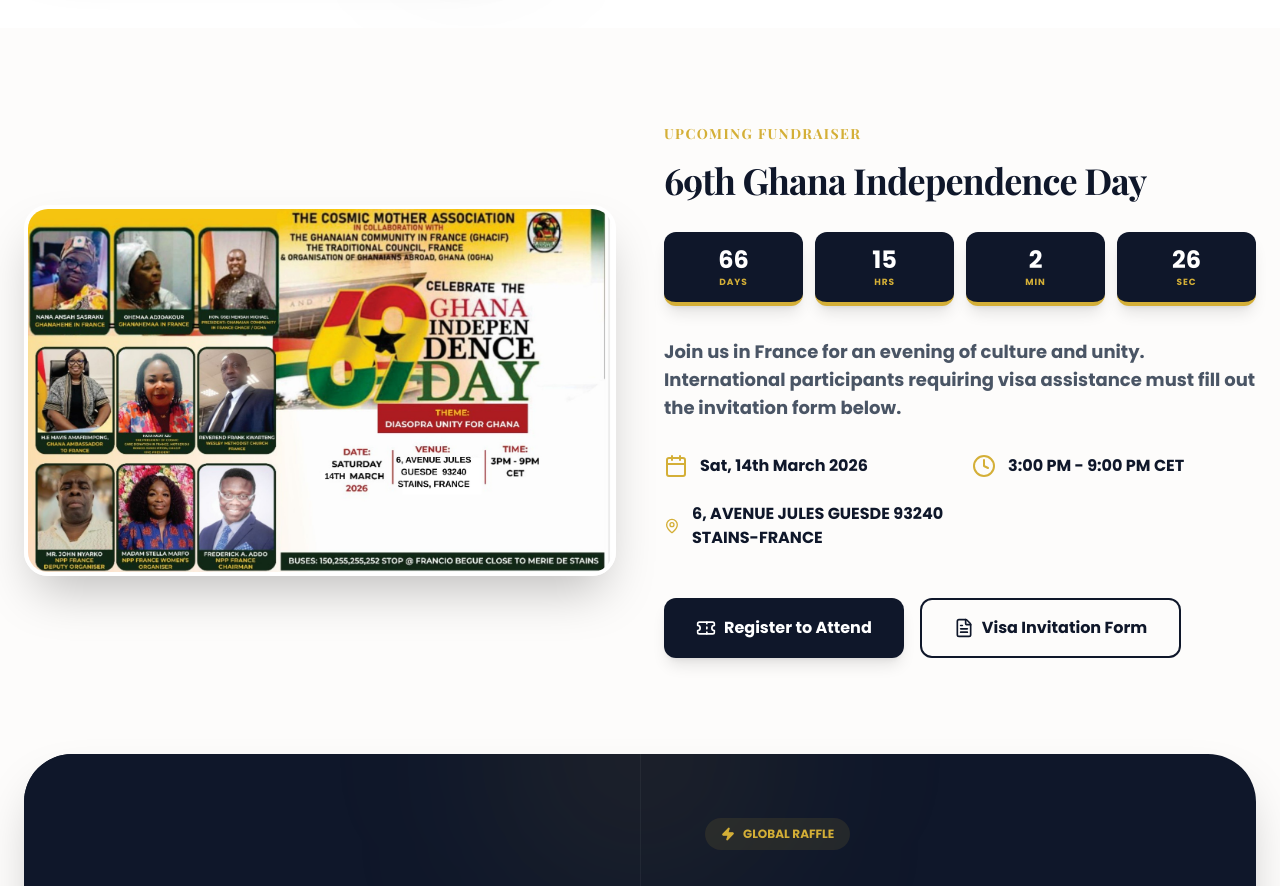
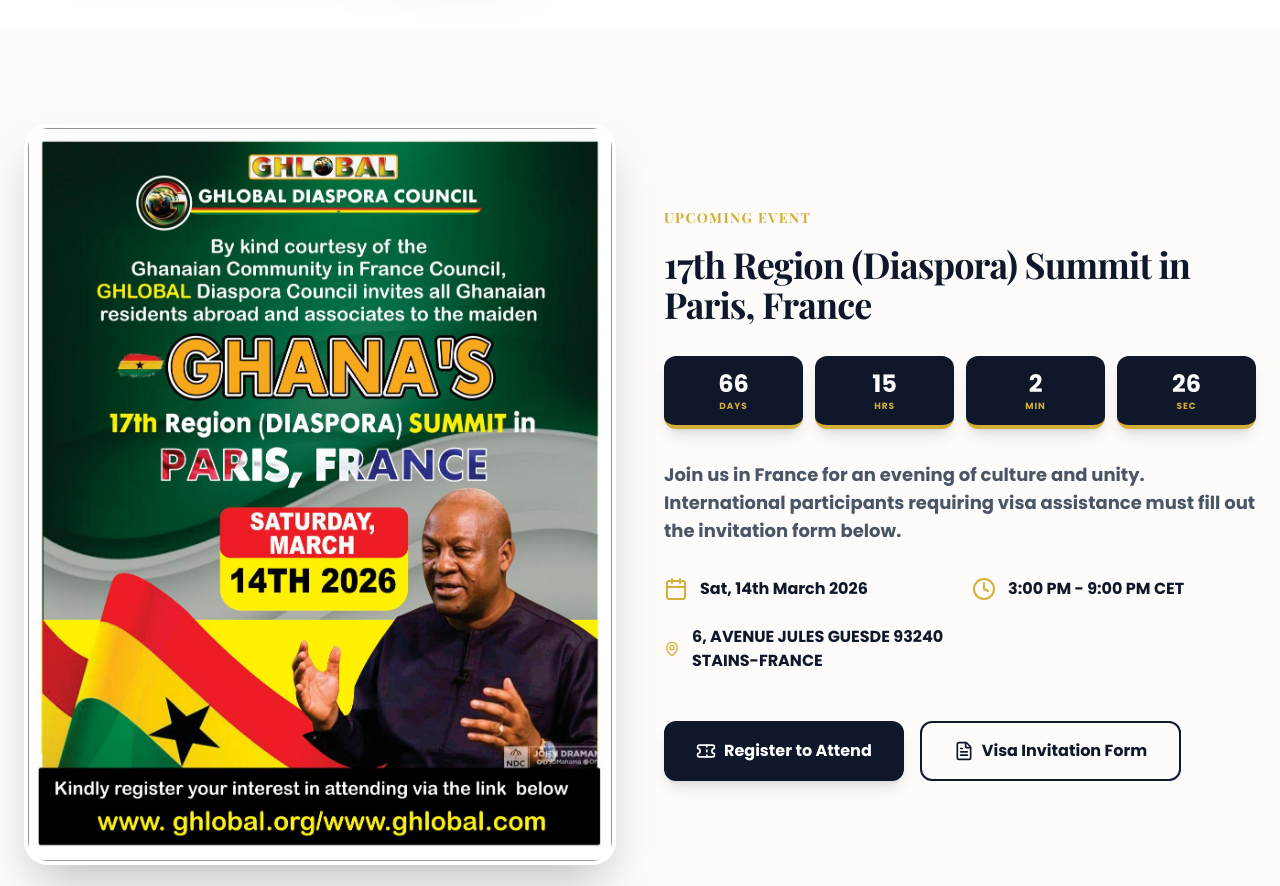
Before and after one commit to Lyn-Dah/cosmic-mother-website, a React (Vite) app: page / in a window 1280 px wide. Shown: the part 2700-3586 px from the top of the page. Built offline with nearby package versions, Linux system fonts and the light colour scheme.

Commit message:
new flier

```diff
--- a/src/components/EventSection.jsx
+++ b/src/components/EventSection.jsx
@@ -61,8 +61,8 @@
             className="lg:w-1/2 space-y-8"
           >
             <div className="space-y-4">
-              <h2 className="text-gold font-bold tracking-widest uppercase text-sm">Upcoming Fundraiser</h2>
-              <h3 className="text-4xl font-bold text-navy font-serif">69th Ghana Independence Day</h3>
+              <h2 className="text-gold font-bold tracking-widest uppercase text-sm">Upcoming Event</h2>
+              <h3 className="text-4xl font-bold text-navy font-serif">17th Region (Diaspora) Summit in Paris, France</h3>
 
               {/* COUNTDOWN DISPLAY */}
               <div className="flex gap-3 pt-4">
```
Also changed, not shown: src/assets/images/14th-flier.jpg.
